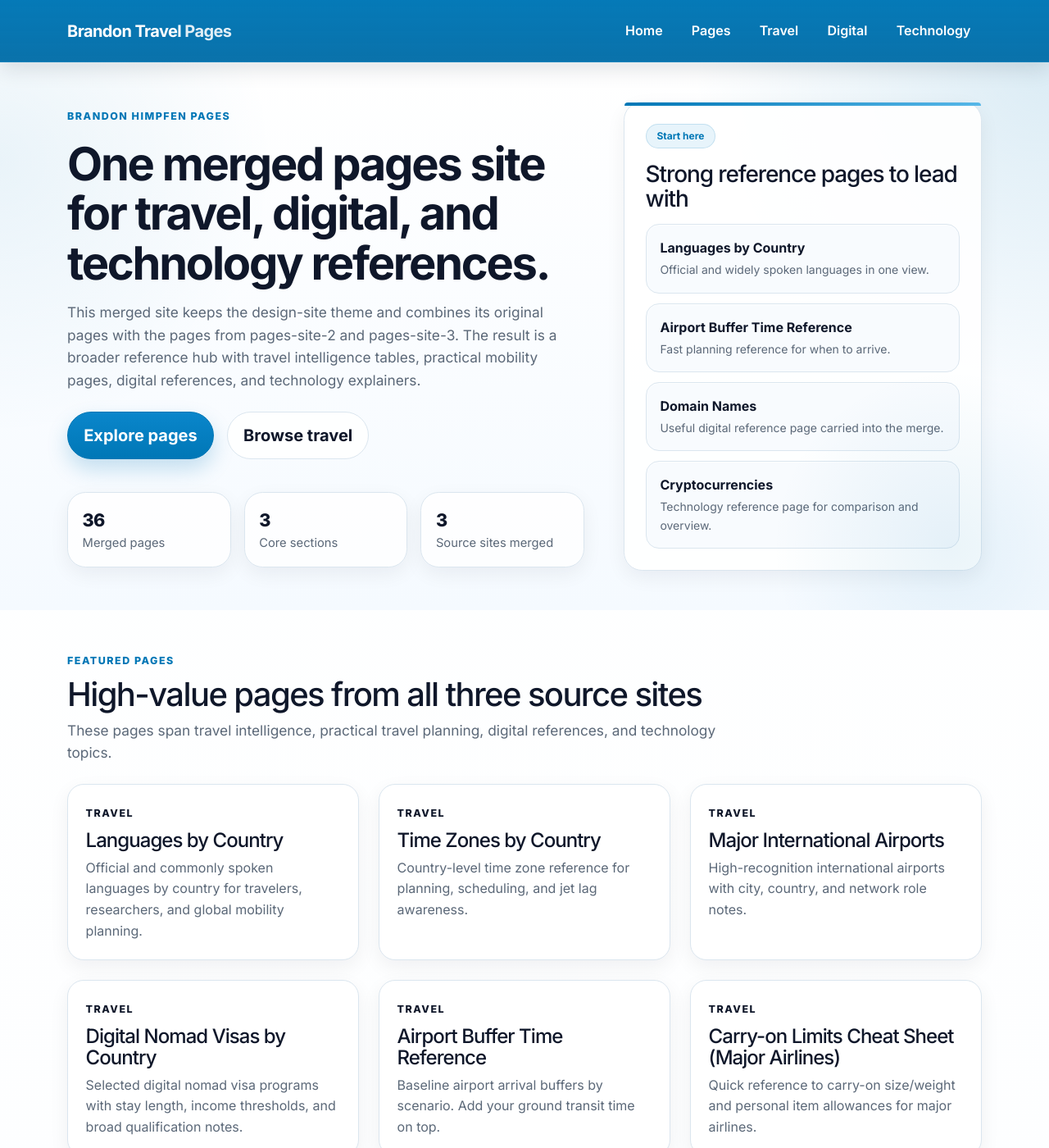
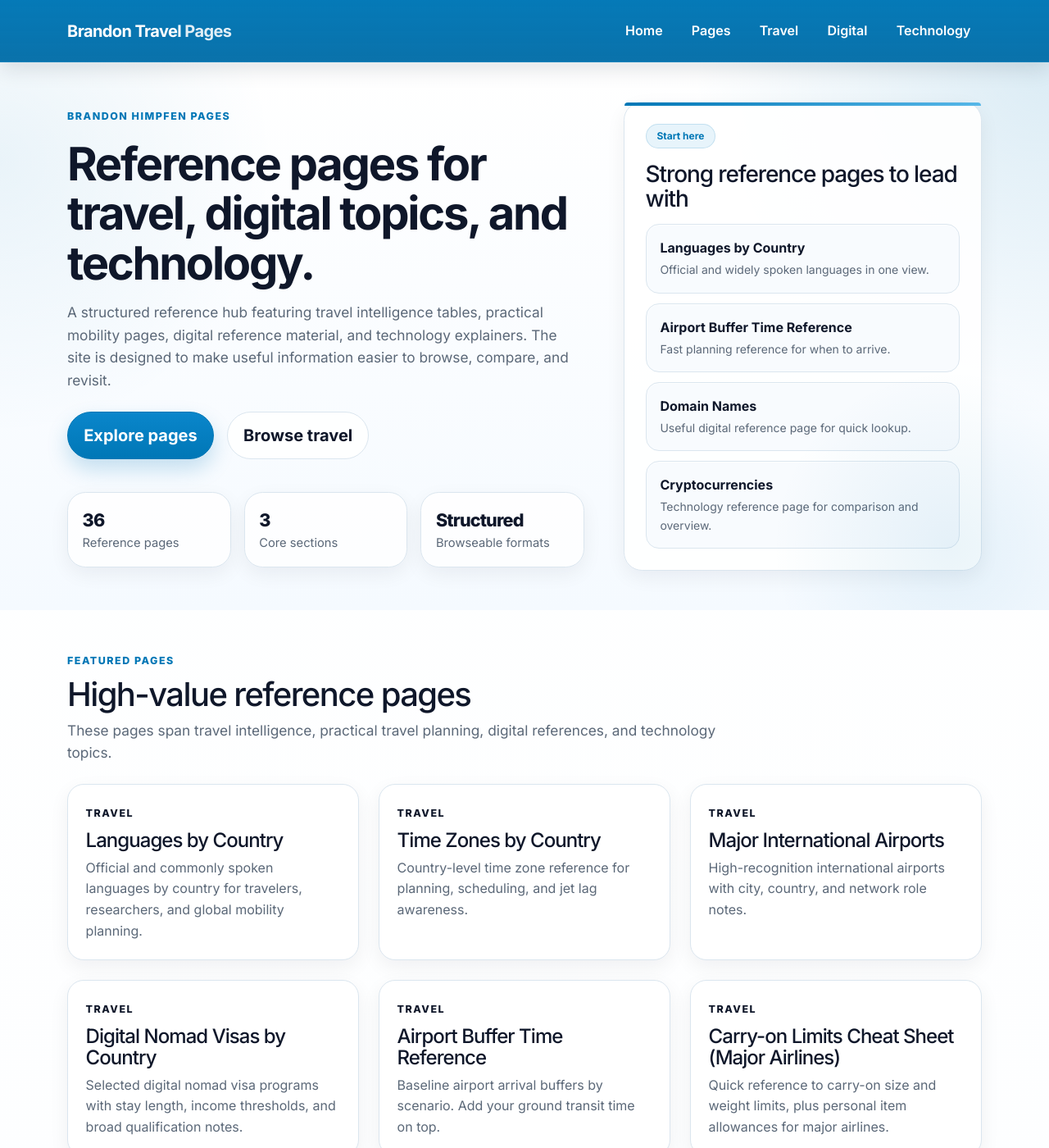
Before and after one commit to brandonhimpfen/pages, a Jekyll site: the page built from index.md, in a window 1280 px wide and 1400 px high. Shown: the whole window at 82% size. Built offline with Jekyll 4.4.1, drawn with Linux system fonts in a browser that asks for light colours; some of the changed text lies outside the part shown.

Commit message:
Update index and correct favicon url.

```diff
--- a/_layouts/default.html
+++ b/_layouts/default.html
@@ -4,7 +4,7 @@
   <meta charset="UTF-8">
   <meta name="viewport" content="width=device-width, initial-scale=1.0">
   <title>{% if page.title %}{{ page.title }} | {% endif %}{{ site.title }}</title>
-  <link rel="icon" href="https://www.brandontravel.com/content/images/size/w256h256/2025/12/brandontravel-icon.png" type="image/png">
+  <link rel="icon" href="https://www.himpfen.com/content/images/size/w256h256/2026/03/bhicon-transparent-blue.png" type="image/png">
   <meta name="description" content="{{ page.description | default: site.description }}">
   <link rel="preconnect" href="https://fonts.googleapis.com">
   <link rel="preconnect" href="https://fonts.gstatic.com" crossorigin>
--- a/index.md
+++ b/index.md
@@ -1,7 +1,7 @@
 ---
 layout: default
 title: Home
-description: Brandon Himpfen Pages is a merged reference site covering travel intelligence, practical travel pages, digital references, and technology pages.
+description: Brandon Himpfen Pages is a reference site covering travel intelligence, practical travel pages, digital references, and technology topics.
 ---
 
 <section class="hero-section py-5 py-lg-6">
@@ -9,16 +9,16 @@ description: Brandon Himpfen Pages is a merged reference site covering travel in
     <div class="row align-items-center g-4 g-xl-5">
       <div class="col-lg-7">
         <span class="eyebrow">Brandon Himpfen Pages</span>
-        <h1 class="display-4 fw-bold mt-3 mb-3">One merged pages site for travel, digital, and technology references.</h1>
-        <p class="hero-copy mb-4">This merged site keeps the design-site theme and combines its original pages with the pages from pages-site-2 and pages-site-3. The result is a broader reference hub with travel intelligence tables, practical mobility pages, digital references, and technology explainers.</p>
+        <h1 class="display-4 fw-bold mt-3 mb-3">Reference pages for travel, digital topics, and technology.</h1>
+        <p class="hero-copy mb-4">A structured reference hub featuring travel intelligence tables, practical mobility pages, digital reference material, and technology explainers. The site is designed to make useful information easier to browse, compare, and revisit.</p>
         <div class="d-flex flex-wrap gap-3">
           <a class="btn btn-brand btn-lg" href="#featured-pages">Explore pages</a>
           <a class="btn btn-soft btn-lg" href="{{ '/travel/' | relative_url }}">Browse travel</a>
         </div>
         <div class="hero-metrics row row-cols-1 row-cols-sm-3 g-3 mt-4">
-          <div class="col"><div class="metric-card"><div class="metric-value">36</div><div class="metric-label">Merged pages</div></div></div>
+          <div class="col"><div class="metric-card"><div class="metric-value">36</div><div class="metric-label">Reference pages</div></div></div>
           <div class="col"><div class="metric-card"><div class="metric-value">3</div><div class="metric-label">Core sections</div></div></div>
-          <div class="col"><div class="metric-card"><div class="metric-value">3</div><div class="metric-label">Source sites merged</div></div></div>
+          <div class="col"><div class="metric-card"><div class="metric-value">Structured</div><div class="metric-label">Browseable formats</div></div></div>
         </div>
       </div>
       <div class="col-lg-5">
@@ -27,7 +27,7 @@ description: Brandon Himpfen Pages is a merged reference site covering travel in
           <h2 class="h3 mb-3">Strong reference pages to lead with</h2>
           <a class="mini-tool-link" href="{{ '/languages-by-country/' | relative_url }}"><span>Languages by Country</span><small>Official and widely spoken languages in one view.</small></a>
           <a class="mini-tool-link" href="{{ '/airport-buffer-time/' | relative_url }}"><span>Airport Buffer Time Reference</span><small>Fast planning reference for when to arrive.</small></a>
-          <a class="mini-tool-link" href="{{ '/domain-names/' | relative_url }}"><span>Domain Names</span><small>Useful digital reference page carried into the merge.</small></a>
+          <a class="mini-tool-link" href="{{ '/domain-names/' | relative_url }}"><span>Domain Names</span><small>Useful digital reference page for quick lookup.</small></a>
           <a class="mini-tool-link" href="{{ '/cryptocurrencies/' | relative_url }}"><span>Cryptocurrencies</span><small>Technology reference page for comparison and overview.</small></a>
         </div>
       </div>
@@ -39,7 +39,7 @@ description: Brandon Himpfen Pages is a merged reference site covering travel in
   <div class="container">
     <div class="section-heading mb-4">
       <span class="eyebrow">Featured Pages</span>
-      <h2 class="h1 mt-2">High-value pages from all three source sites</h2>
+      <h2 class="h1 mt-2">High-value reference pages</h2>
       <p class="section-copy mb-0">These pages span travel intelligence, practical travel planning, digital references, and technology topics.</p>
     </div>
     <div class="row g-4">
@@ -48,10 +48,10 @@ description: Brandon Himpfen Pages is a merged reference site covering travel in
       <div class="col-md-6 col-xl-4"><a class="page-list-card" href="{{ '/major-international-airports/' | relative_url }}"><span class="tool-kicker">Travel</span><h3 class="h4 mt-2">Major International Airports</h3><p>High-recognition international airports with city, country, and network role notes.</p></a></div>
       <div class="col-md-6 col-xl-4"><a class="page-list-card" href="{{ '/digital-nomad-visas-by-country/' | relative_url }}"><span class="tool-kicker">Travel</span><h3 class="h4 mt-2">Digital Nomad Visas by Country</h3><p>Selected digital nomad visa programs with stay length, income thresholds, and broad qualification notes.</p></a></div>
       <div class="col-md-6 col-xl-4"><a class="page-list-card" href="{{ '/airport-buffer-time/' | relative_url }}"><span class="tool-kicker">Travel</span><h3 class="h4 mt-2">Airport Buffer Time Reference</h3><p>Baseline airport arrival buffers by scenario. Add your ground transit time on top.</p></a></div>
-      <div class="col-md-6 col-xl-4"><a class="page-list-card" href="{{ '/carry-on-limits/' | relative_url }}"><span class="tool-kicker">Travel</span><h3 class="h4 mt-2">Carry-on Limits Cheat Sheet (Major Airlines)</h3><p>Quick reference to carry-on size/weight and personal item allowances for major airlines.</p></a></div>
+      <div class="col-md-6 col-xl-4"><a class="page-list-card" href="{{ '/carry-on-limits/' | relative_url }}"><span class="tool-kicker">Travel</span><h3 class="h4 mt-2">Carry-on Limits Cheat Sheet (Major Airlines)</h3><p>Quick reference to carry-on size and weight limits, plus personal item allowances for major airlines.</p></a></div>
       <div class="col-md-6 col-xl-4"><a class="page-list-card" href="{{ '/cash-vs-card/' | relative_url }}"><span class="tool-kicker">Travel</span><h3 class="h4 mt-2">Cash vs Card Practicality by Country</h3><p>A quick sense check for how cash-heavy a place tends to be, plus ATM reliability.</p></a></div>
       <div class="col-md-6 col-xl-4"><a class="page-list-card" href="{{ '/common-travel-scams/' | relative_url }}"><span class="tool-kicker">Travel</span><h3 class="h4 mt-2">Common Travel Scams (Region Reference)</h3><p>Patterns to watch for. Not fear-based, just the common repeats and how to respond.</p></a></div>
-      <div class="col-md-6 col-xl-4"><a class="page-list-card" href="{{ '/embassy-links/' | relative_url }}"><span class="tool-kicker">Travel</span><h3 class="h4 mt-2">Embassy / Consulate Official Links Directory</h3><p>Official sources for travel advisories, consular help, and embassy/consulate locators. (Links only; not a full directory.)</p></a></div>
+      <div class="col-md-6 col-xl-4"><a class="page-list-card" href="{{ '/embassy-links/' | relative_url }}"><span class="tool-kicker">Travel</span><h3 class="h4 mt-2">Embassy / Consulate Official Links Directory</h3><p>Official sources for travel advisories, consular help, and embassy or consulate locators. Links only, not a full directory.</p></a></div>
       <div class="col-md-6 col-xl-4"><a class="page-list-card" href="{{ '/emergency-numbers/' | relative_url }}"><span class="tool-kicker">Travel</span><h3 class="h4 mt-2">Emergency Numbers by Country</h3><p>Police, ambulance, and fire emergency numbers for common destinations. Always verify locally when possible.</p></a></div>
       <div class="col-md-6 col-xl-4"><a class="page-list-card" href="{{ '/domain-names/' | relative_url }}"><span class="tool-kicker">Digital</span><h3 class="h4 mt-2">Domain Names</h3><p>Reference page.</p></a></div>
       <div class="col-md-6 col-xl-4"><a class="page-list-card" href="{{ '/special-characters/' | relative_url }}"><span class="tool-kicker">Digital</span><h3 class="h4 mt-2">Special Characters</h3><p>Reference page.</p></a></div>
@@ -66,13 +66,13 @@ description: Brandon Himpfen Pages is a merged reference site covering travel in
   <div class="container">
     <div class="section-heading mb-4">
       <span class="eyebrow">Sections</span>
-      <h2 class="h1 mt-2">Browse the merged site by section</h2>
-      <p class="section-copy mb-0">The merged pages site now covers three broader areas while preserving the design-site look and feel.</p>
+      <h2 class="h1 mt-2">Browse the site by section</h2>
+      <p class="section-copy mb-0">Explore travel, digital, and technology references through a consistent structure designed for quick browsing.</p>
     </div>
     <div class="row g-4">
       <div class="col-lg-4"><a class="page-list-card h-100" href="{{ '/travel/' | relative_url }}"><span class="tool-kicker">Travel</span><h3 class="h4 mt-2">Travel pages</h3><p>Practical travel references covering visas, etiquette, plugs, emergency numbers, scams, SIMs, and more.</p></a></div>
-      <div class="col-lg-4"><a class="page-list-card h-100" href="{{ '/digital/' | relative_url }}"><span class="tool-kicker">Digital</span><h3 class="h4 mt-2">Digital pages</h3><p>Digital references such as domain names and special characters, now housed under the same design system.</p></a></div>
-      <div class="col-lg-4"><a class="page-list-card h-100" href="{{ '/technology/' | relative_url }}"><span class="tool-kicker">Technology</span><h3 class="h4 mt-2">Technology pages</h3><p>Crypto and technical comparison pages that extend the site beyond pure travel intelligence.</p></a></div>
+      <div class="col-lg-4"><a class="page-list-card h-100" href="{{ '/digital/' | relative_url }}"><span class="tool-kicker">Digital</span><h3 class="h4 mt-2">Digital pages</h3><p>Digital references such as domain names and special characters, organized for quick lookup and reuse.</p></a></div>
+      <div class="col-lg-4"><a class="page-list-card h-100" href="{{ '/technology/' | relative_url }}"><span class="tool-kicker">Technology</span><h3 class="h4 mt-2">Technology pages</h3><p>Crypto and technical comparison pages that broaden the site beyond travel-focused reference material.</p></a></div>
     </div>
   </div>
 </section>
```
